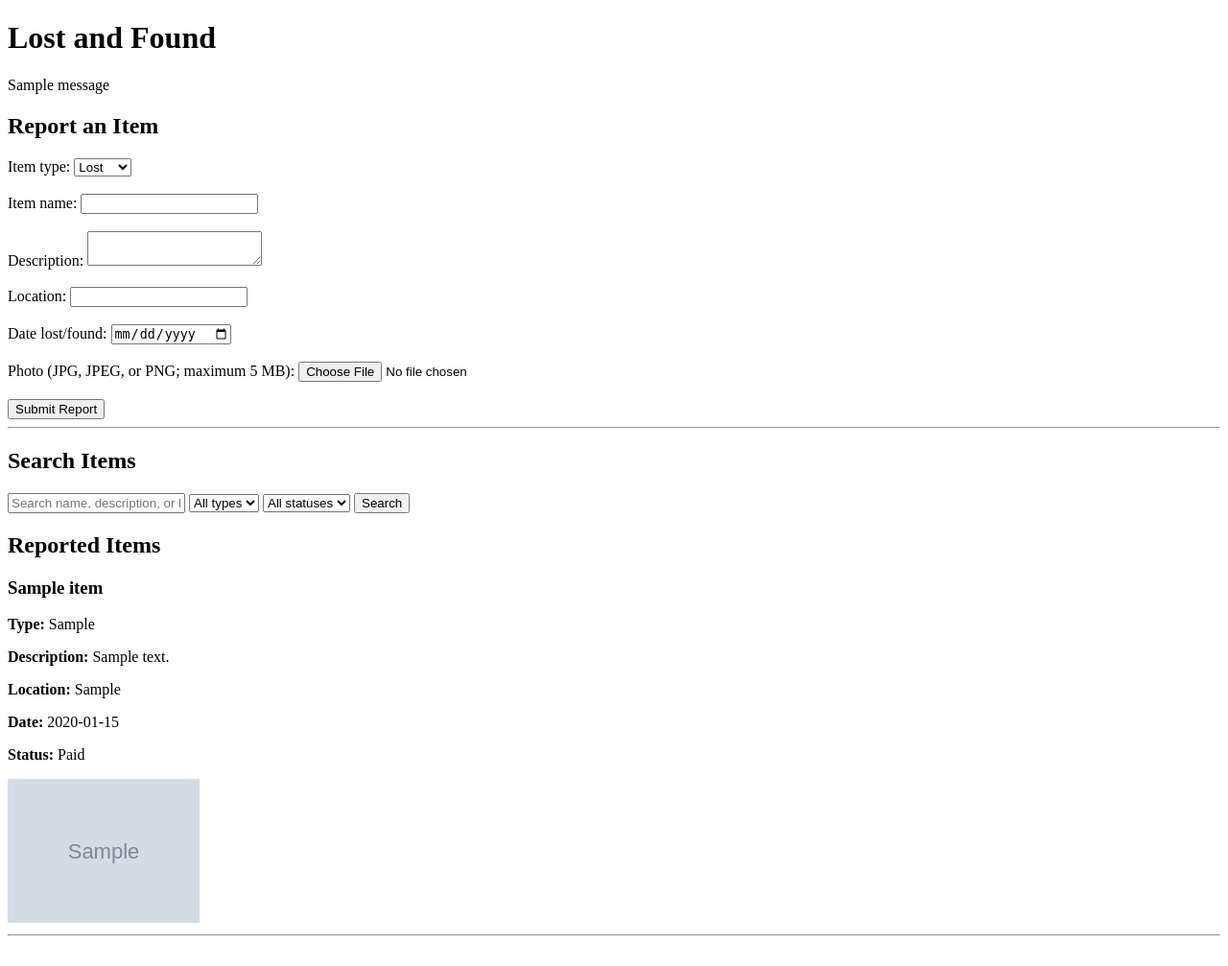
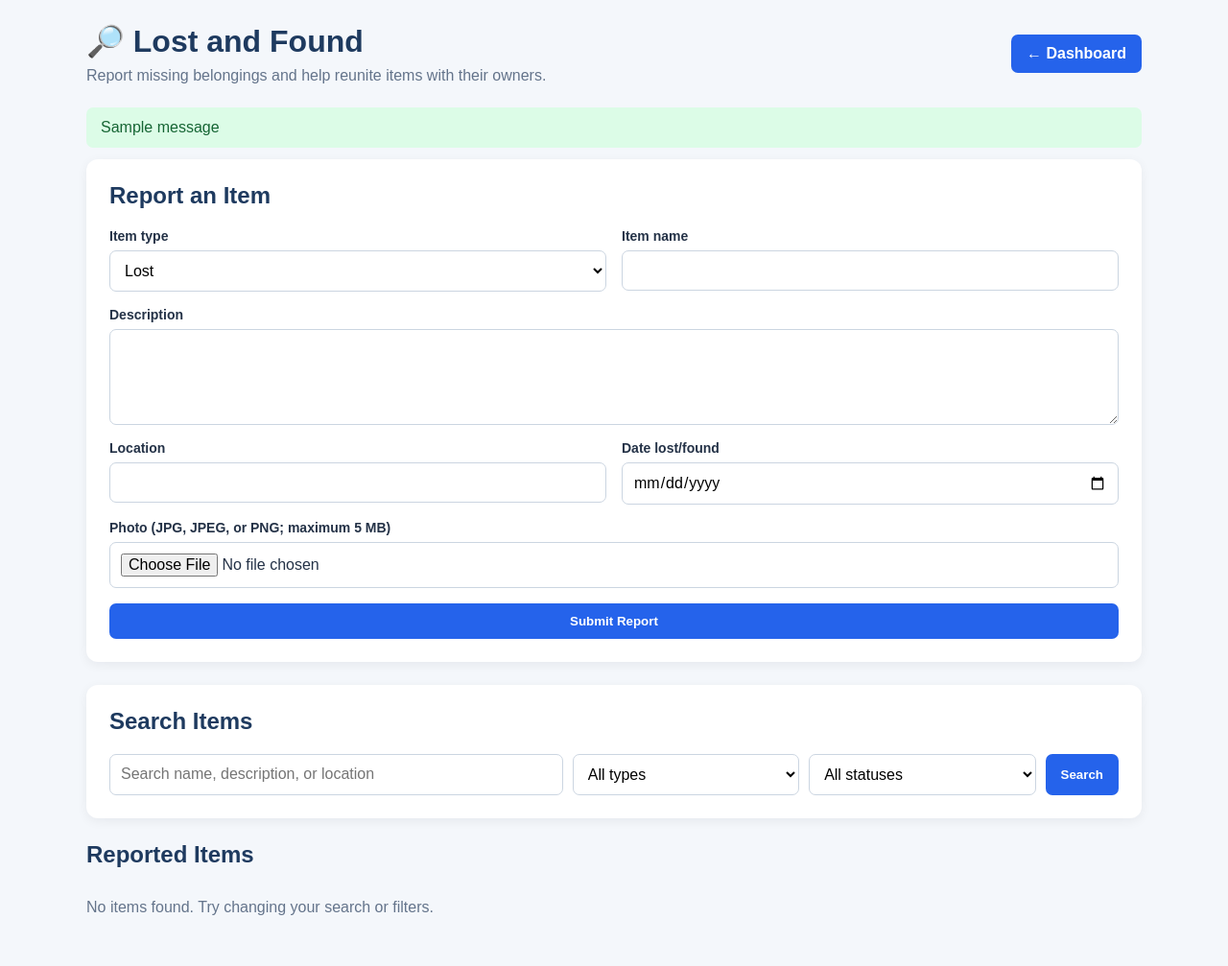
Before and after one commit to Kundan-debug/SE-Hostel_Management_System, a Flask app: page /lost-found/ in a window 1280 px wide. Shown: the whole page at 96% size. Before the commit the page ends 976 px from the top, so only its background shows below. Run offline with Flask 3, Linux system fonts and the light colour scheme; a user stored in the database is signed in; tables that the repository leaves empty hold one stand-in row (values such as "Sample post"); grey boxes marked "Sample" are stand-in pictures; one stand-in notice (Sample message) is shown; some libraries are stand-ins or nearby versions.

Commit message:
Improve lost and found feature

```diff
--- a/app/models.py
+++ b/app/models.py
@@ -553,6 +553,10 @@
 
 class LostFoundItem(db.Model):
     __tablename__ = "lost_found_items"
+    __table_args__ = (
+        CheckConstraint("item_type IN ('Lost', 'Found')", name="ck_lost_found_item_type"),
+        CheckConstraint("status IN ('Open', 'Claimed', 'Returned')", name="ck_lost_found_status"),
+    )
 
     id = db.Column(db.Integer, primary_key=True)
     student_id = db.Column(
--- a/app/templates/home.html
+++ b/app/templates/home.html
@@ -265,6 +265,12 @@
                 <p>Submit laundry requests and view laundry request history.</p>
             </a>
 
+            <a href="{{ url_for('lost_found.list_items') }}" class="card">
+                <div class="card-icon blue">🔎</div>
+                <h3>Lost &amp; Found</h3>
+                <p>Report lost or found items and claim items you recognise.</p>
+            </a>
+
         </section>
 
     </main>
--- a/app/templates/lost_found.html
+++ b/app/templates/lost_found.html
@@ -3,93 +3,219 @@
 <head>
     <meta charset="UTF-8">
     <meta name="viewport" content="width=device-width, initial-scale=1">
-    <title>Lost and Found</title>
+    <title>Lost &amp; Found | Hostel Management</title>
+    <style>
+        * { box-sizing: border-box; }
+        body {
+            margin: 0;
+            padding: 24px;
+            font-family: Arial, sans-serif;
+            background: #f4f7fb;
+            color: #243247;
+        }
+        .container { max-width: 1100px; margin: auto; }
+        header {
+            display: flex;
+            justify-content: space-between;
+            align-items: center;
+            flex-wrap: wrap;
+            gap: 12px;
+            margin-bottom: 24px;
+        }
+        h1 { margin: 0 0 8px; color: #1e3a5f; }
+        h2 { margin-top: 0; color: #1e3a5f; }
+        .subtitle { color: #64748b; margin: 0; }
+        .button, button {
+            display: inline-block;
+            border: 0;
+            border-radius: 7px;
+            padding: 11px 16px;
+            background: #2563eb;
+            color: white;
+            font-weight: bold;
+            text-decoration: none;
+            cursor: pointer;
+        }
+        .button:hover, button:hover { background: #1d4ed8; }
+        .panel {
+            background: white;
+            padding: 24px;
+            border-radius: 12px;
+            margin-bottom: 24px;
+            box-shadow: 0 3px 12px rgba(15, 23, 42, .06);
+        }
+        .form-grid {
+            display: grid;
+            grid-template-columns: repeat(2, minmax(0, 1fr));
+            gap: 16px;
+        }
+        .field { display: flex; flex-direction: column; gap: 7px; }
+        .field.full { grid-column: 1 / -1; }
+        label { font-weight: bold; font-size: 14px; }
+        input, select, textarea {
+            width: 100%;
+            padding: 11px;
+            border: 1px solid #cbd5e1;
+            border-radius: 7px;
+            font: inherit;
+            background: white;
+        }
+        textarea { min-height: 100px; resize: vertical; }
+        .search-grid {
+            display: grid;
+            grid-template-columns: 2fr 1fr 1fr auto;
+            gap: 10px;
+        }
+        .items {
+            display: grid;
+            grid-template-columns: repeat(auto-fit, minmax(260px, 1fr));
+            gap: 18px;
+        }
+        .item-card {
+            background: white;
+            padding: 20px;
+            border-radius: 12px;
+            box-shadow: 0 3px 12px rgba(15, 23, 42, .06);
+            overflow-wrap: anywhere;
+        }
+        .item-card h3 { margin-top: 0; color: #1e3a5f; }
+        .badge {
+            display: inline-block;
+            padding: 5px 9px;
+            border-radius: 20px;
+            font-size: 12px;
+            font-weight: bold;
+            background: #dbeafe;
+            color: #1d4ed8;
+        }
+        .status-Claimed { background: #fef3c7; color: #92400e; }
+        .status-Returned { background: #dcfce7; color: #166534; }
+        .item-photo {
+            display: block;
+            width: 100%;
+            max-height: 220px;
+            object-fit: contain;
+            margin: 14px 0;
+            border-radius: 8px;
+            background: #f8fafc;
+        }
+        .item-card form { margin-top: 12px; }
+        .flash {
+            padding: 12px 15px;
+            margin-bottom: 12px;
+            border-radius: 7px;
+            background: #fee2e2;
+            color: #991b1b;
+        }
+        .flash.success { background: #dcfce7; color: #166534; }
+        .empty { color: #64748b; padding: 12px 0; }
+        @media (max-width: 700px) {
+            body { padding: 14px; }
+            .panel { padding: 18px; }
+            .form-grid, .search-grid { grid-template-columns: 1fr; }
+            .field.full { grid-column: auto; }
+        }
+    </style>
 </head>
 <body>
-    <h1>Lost and Found</h1>
+<main class="container">
+    <header>
+        <div>
+            <h1>🔎 Lost and Found</h1>
+            <p class="subtitle">Report missing belongings and help reunite items with their owners.</p>
+        </div>
+        <a class="button" href="{{ url_for('home') }}">← Dashboard</a>
+    </header>
 
     {% with messages = get_flashed_messages(with_categories=true) %}
         {% for category, message in messages %}
-            <p>{{ message }}</p>
+            <div class="flash {{ 'success' if category == 'success' else '' }}" role="status">
+                {{ message }}
+            </div>
         {% endfor %}
     {% endwith %}
 
+    <section class="panel">
         <h2>Report an Item</h2>
         <form action="{{ url_for('lost_found.report_item') }}"
               method="POST" enctype="multipart/form-data">
             <input type="hidden" name="csrf_token" value="{{ csrf_token() }}">
-
-        <label>Item type:</label>
-        <select name="item_type" required>
+            <div class="form-grid">
+                <div class="field">
+                    <label for="item_type">Item type</label>
+                    <select id="item_type" name="item_type" required>
                         <option value="Lost">Lost</option>
                         <option value="Found">Found</option>
                     </select>
-        <br><br>
+                </div>
+                <div class="field">
+                    <label for="title">Item name</label>
+                    <input id="title" type="text" name="title" maxlength="100" required>
+                </div>
+                <div class="field full">
+                    <label for="description">Description</label>
+                    <textarea id="description" name="description" maxlength="1000" required></textarea>
+                </div>
+                <div class="field">
+                    <label for="location">Location</label>
+                    <input id="location" type="text" name="location" maxlength="150" required>
+                </div>
+                <div class="field">
+                    <label for="item_date">Date lost/found</label>
+                    <input id="item_date" type="date" name="item_date" required>
+                </div>
+                <div class="field full">
+                    <label for="photo">Photo (JPG, JPEG, or PNG; maximum 5 MB)</label>
+                    <input id="photo" type="file" name="photo" accept=".jpg,.jpeg,.png,image/jpeg,image/png">
+                </div>
+                <div class="field full">
+                    <button type="submit">Submit Report</button>
+                </div>
+            </div>
+        </form>
+    </section>
 
-        <label>Item name:</label>
-        <input type="text" name="title" maxlength="100" required>
-        <br><br>
-
-        <label>Description:</label>
-        <textarea name="description" maxlength="1000" required></textarea>
-        <br><br>
-
-        <label>Location:</label>
-        <input type="text" name="location" maxlength="150" required>
-        <br><br>
-
-        <label>Date lost/found:</label>
-        <input type="date" name="item_date" required>
-        <br><br>
-
-        <label>Photo (JPG, JPEG, or PNG; maximum 5 MB):</label>
-        <input type="file" name="photo" accept=".jpg,.jpeg,.png">
-        <br><br>
-
-        <button type="submit">Submit Report</button>
-    </form>
-
-    <hr>
-
+    <section class="panel">
         <h2>Search Items</h2>
         <form method="GET" action="{{ url_for('lost_found.list_items') }}">
-        <input type="text" name="q" placeholder="Search name, description, or location"
+            <div class="search-grid">
+                <input type="text" name="q"
+                       placeholder="Search name, description, or location"
                        value="{{ query }}">
-        <select name="type">
+                <select name="type" aria-label="Filter by type">
                     <option value="">All types</option>
                     <option value="Lost" {% if item_type == 'Lost' %}selected{% endif %}>Lost</option>
                     <option value="Found" {% if item_type == 'Found' %}selected{% endif %}>Found</option>
                 </select>
-        <select name="status">
+                <select name="status" aria-label="Filter by status">
                     <option value="">All statuses</option>
                     <option value="Open" {% if status == 'Open' %}selected{% endif %}>Open</option>
                     <option value="Claimed" {% if status == 'Claimed' %}selected{% endif %}>Claimed</option>
                     <option value="Returned" {% if status == 'Returned' %}selected{% endif %}>Returned</option>
                 </select>
                 <button type="submit">Search</button>
+            </div>
         </form>
+    </section>
 
+    <section>
         <h2>Reported Items</h2>
-
         {% if items %}
+            <div class="items">
                 {% for item in items %}
-            <article>
+                    <article class="item-card">
                         <h3>{{ item.title }}</h3>
-                <p><strong>Type:</strong> {{ item.item_type }}</p>
+                        <p><span class="badge">{{ item.item_type }}</span>
+                           <span class="badge status-{{ item.status }}">{{ item.status }}</span></p>
                         <p><strong>Description:</strong> {{ item.description }}</p>
                         <p><strong>Location:</strong> {{ item.location }}</p>
                         <p><strong>Date:</strong> {{ item.item_date }}</p>
-                <p><strong>Status:</strong> {{ item.status }}</p>
-
                         {% if item.photo_filename %}
-                    <img
+                            <img class="item-photo"
                                  src="{{ url_for('static', filename='uploads/lost_found/' ~ item.photo_filename) }}"
-                        alt="Photo of {{ item.title }}"
-                        width="200">
+                                 alt="Photo of {{ item.title }}">
                         {% endif %}
-
-                {% if item.item_type == 'Found'
-                      and item.status == 'Open'
+                        {% if item.item_type == 'Found' and item.status == 'Open'
                               and item.student_id != current_user.id %}
                             <form method="POST"
                                   action="{{ url_for('lost_found.claim_item', item_id=item.id) }}">
@@ -97,9 +223,7 @@
                                 <button type="submit">Claim Item</button>
                             </form>
                         {% endif %}
-
-                {% if item.student_id == current_user.id
-                      and item.status == 'Claimed' %}
+                        {% if item.student_id == current_user.id and item.status == 'Claimed' %}
                             <form method="POST"
                                   action="{{ url_for('lost_found.mark_returned', item_id=item.id) }}">
                                 <input type="hidden" name="csrf_token" value="{{ csrf_token() }}">
@@ -107,10 +231,12 @@
                             </form>
                         {% endif %}
                     </article>
-            <hr>
                 {% endfor %}
+            </div>
         {% else %}
-        <p>No items found.</p>
+            <p class="empty">No items found. Try changing your search or filters.</p>
         {% endif %}
+    </section>
+</main>
 </body>
 </html>
```
Also changed, not shown: app/lost_found_routes.py (+55 -17 lines). Lines whose indentation alone changed are shown as unchanged.
